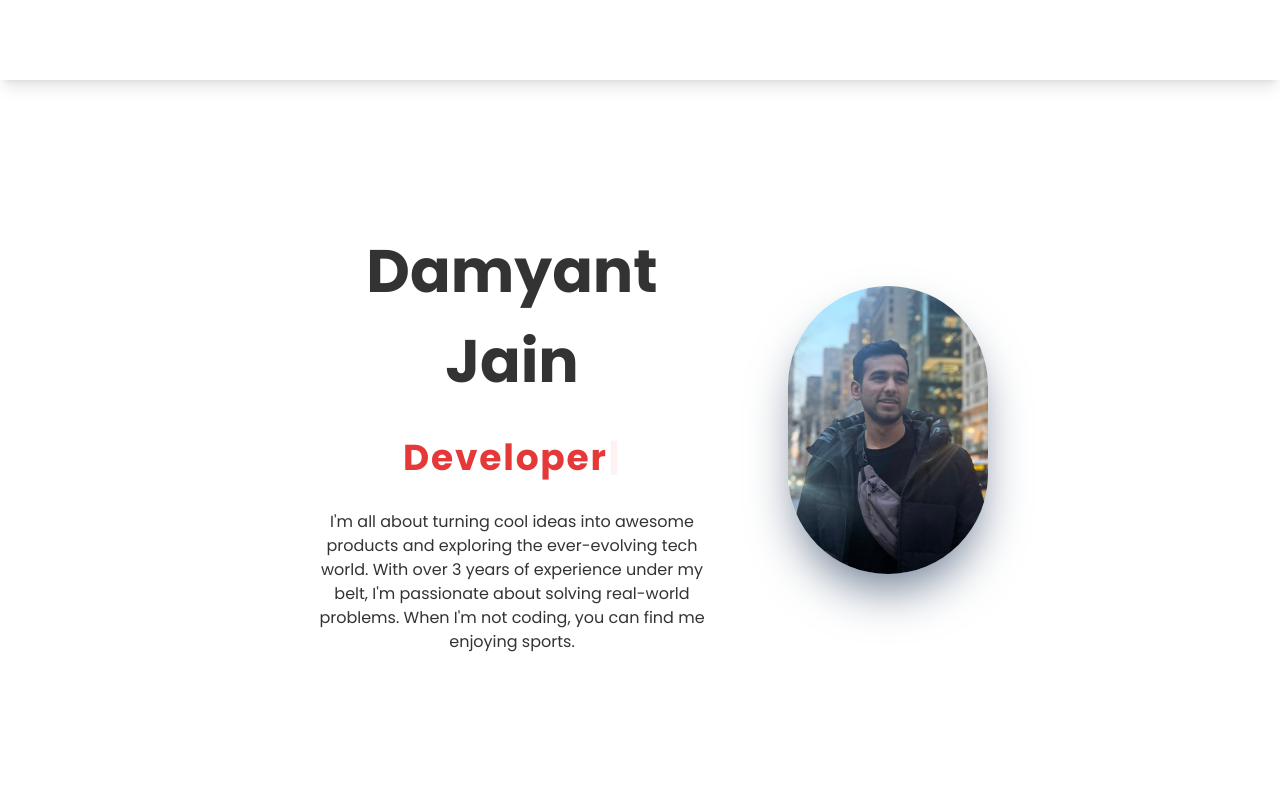
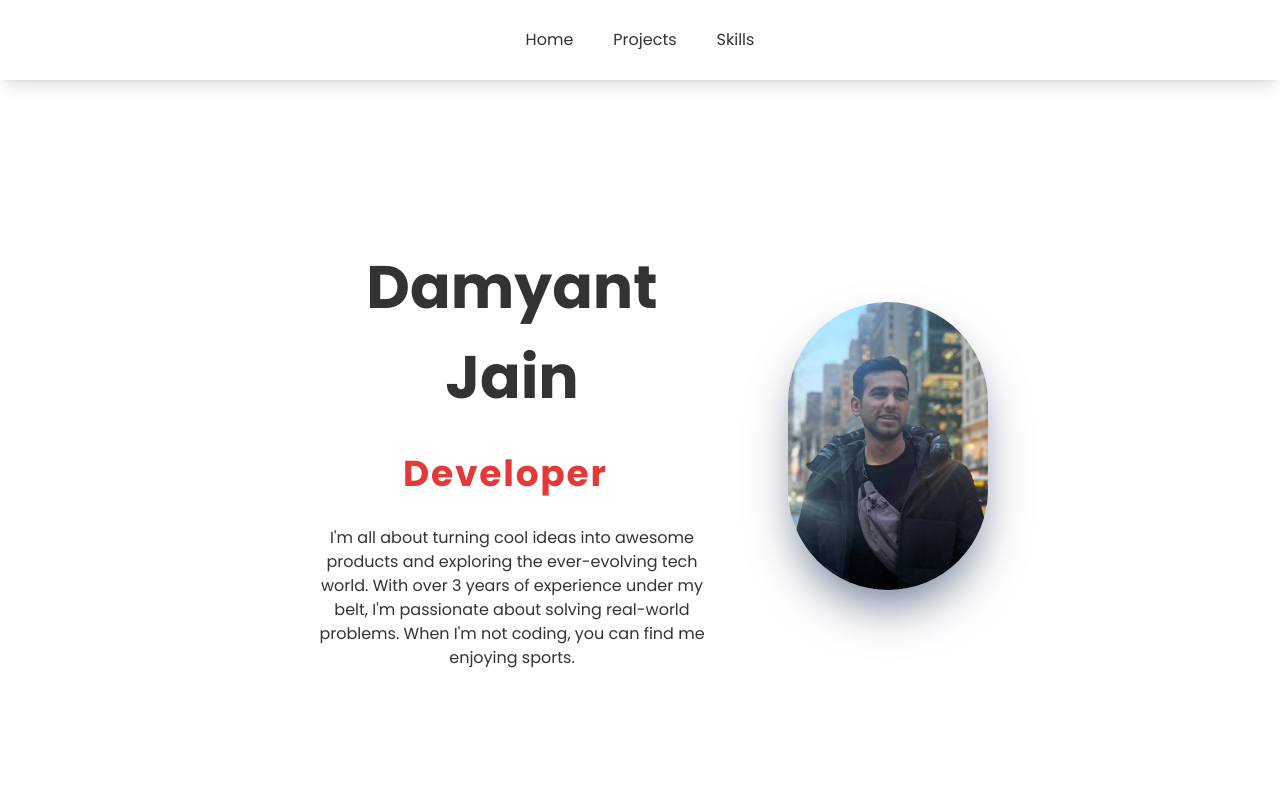
Before and after one commit to damyantjain/portfolio-website, a React (Vite) app: page / in a window 1280 px wide. Shown: the top 800 px of the page. Built offline with nearby package versions, Linux system fonts and the light colour scheme.

Commit message:
Added scroll view

```diff
--- a/package.json
+++ b/package.json
@@ -27,6 +27,7 @@
     "browserslist": "^4.23.2",
     "react": "^18.3.1",
     "react-dom": "^18.3.1",
+    "react-scroll": "^1.9.0",
     "typewriter-effect": "^2.21.0"
   },
   "browserslist": [
--- a/src/components/NavBar.jsx
+++ b/src/components/NavBar.jsx
@@ -1,7 +1,46 @@
+import { Link } from "react-scroll";
+
 const NavBar = () => {
-    return (
-        <div className="hidden md:flex h-20 shadow-lg"></div>
-    )
+  const calculateDuration = (target) => {
+    const distance = Math.abs(
+      window.pageYOffset - document.querySelector(target).offsetTop
+    );
+    return distance < 300 ? 300 : distance / 2;
+  };
+
+  return (
+    <nav className="hidden md:flex fixed top-0 left-0 w-full bg-white shadow-lg z-50 justify-center">
+      <ul className="flex font-poppins text-[#333333] items-center space-x-10 h-20">
+        <li className="transistion-colors hover:text-[#9d9d9d]">
+          <Link
+            to="home"
+            smooth="easeInOutQuad"
+            duration={() => calculateDuration("#home")}
+          >
+            Home
+          </Link>
+        </li>
+        <li className="transition-colors hover:text-[#9d9d9d]">
+          <Link
+            to="projects"
+            smooth="easeInOutQuad"
+            duration={() => calculateDuration("#projects")}
+          >
+            Projects
+          </Link>
+        </li>
+        <li className="transition-colors hover:text-[#9d9d9d]">
+          <Link
+            to="skills"
+            smooth="easeInOutQuad"
+            duration={() => calculateDuration("#skills")}
+          >
+            Skills
+          </Link>
+        </li>
+      </ul>
+    </nav>
+  );
 };
 
 export default NavBar;
--- a/src/components/Portfolio.jsx
+++ b/src/components/Portfolio.jsx
@@ -8,9 +8,15 @@ const Portfolio = () => {
 
   return (
     <div className="mx-5 md:mx-24 mb-5 md:mb-10 lg:mx-44">
-      <Intro />
-      <Projects />
-      <Skills />
+      <div id="home" className="md:pt-24">
+        <Intro />
+      </div>
+      <div id="projects" className="md:pt-24">
+        <Projects />
+      </div>
+      <div id="skills" className="md:pt-24">
+        <Skills />
+      </div>
     </div>
   );
 };
--- a/src/components/Projects.jsx
+++ b/src/components/Projects.jsx
@@ -30,13 +30,17 @@ const Projects = () => {
     <div className="align-middle text-center font-poppins text-4xl font-bold text-[#333333]">
       <div>My Projects</div>
       {/* List of Projects */}
-      <div className="grid grid-cols-2 gap-2 lg:gap-8 mt-4 lg:mt-20">
+      <div className="grid grid-cols-2 gap-2 lg:gap-8 mt-4 md:mt-20">
+        {" "}
         {projects.map((project, index) => {
           return (
-            <div key={index} className="hover:cursor-pointer hover:scale-95 transition-transform duration-500 ease-in-out">
+            <div
+              key={index}
+              className="hover:cursor-pointer hover:scale-95 transition-transform duration-500 ease-in-out"
+            >
               {/* Project Image */}
               <div className="rounded-xl shadow-2xl object-cover h-56 w-full lg:h-96">
-                <img src={project.image}/>
+                <img src={project.image} />
               </div>
             </div>
           );
--- a/src/components/Skills.jsx
+++ b/src/components/Skills.jsx
@@ -54,16 +54,16 @@ const Skills = () => {
       <div className="align-middle text-center font-poppins text-4xl font-bold text-[#333333]">
         Skills & Technologies
       </div>
-      <div className="mt-4 lg:mt-20">
+      <div className="mt-4 md:mt-20">
         {skillList.map((skillCategory, index) => (
           <div key={index} className="mb-10">
             <div className="flex flex-col md:flex-row gap-4">
-              <div className="md:w-3/12">
+              <div className="md:w-4/12 lg:w-3/12">
                 <div className="font-poppins font-bold text-[#333333] text-xl whitespace-nowrap">
                   {skillCategory.title}
                 </div>
               </div>
-              <div className="md:w-9/12">
+              <div className="md:w-8/12 lg:w-9/12">
                 <div className="flex flex-wrap">
                   {skillCategory.skills.map((skill, skillIndex) => (
                     <div key={skillIndex} className="mr-4 mb-2">
```
Also changed, not shown: 1 other file (tests, documents, lock files or other folders).
